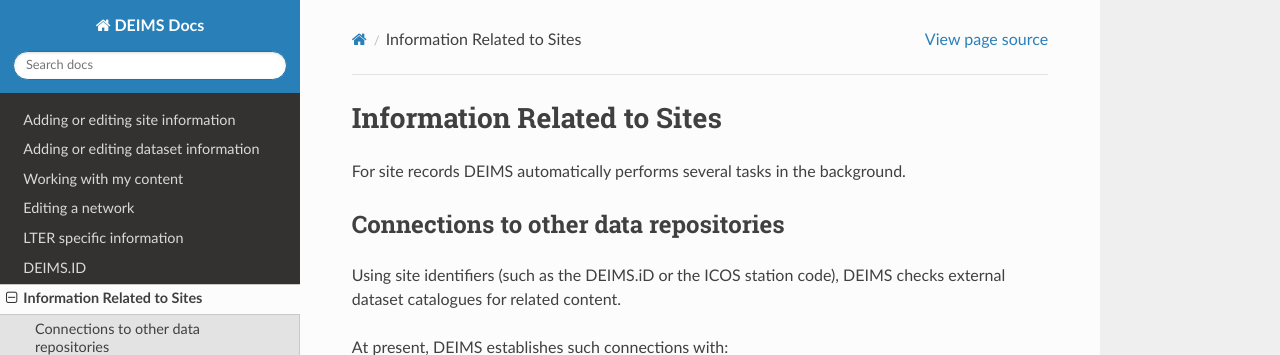
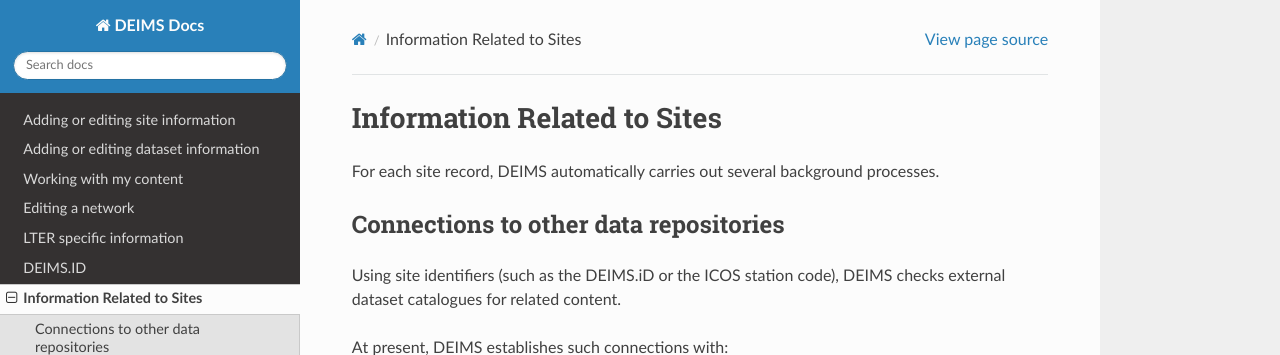
Before and after one commit to stopopol/deims_documentation, a Sphinx documentation site: the page built from source/related_information.rst, in a window 1280 px wide. Shown: the top 355 px of the page. Built offline with Sphinx 7.4.7 and the Read the Docs theme 3.1.0, drawn with Linux system fonts in a browser that asks for light colours.

Commit message:
Update related_information.rst

```diff
--- a/source/related_information.rst
+++ b/source/related_information.rst
@@ -2,7 +2,7 @@
 Information Related to Sites
 ==============================================
 
-For site records DEIMS automatically performs several tasks in the background.
+For each site record, DEIMS automatically carries out several background processes.
 
 Connections to other data repositories
 ============================================================
```
